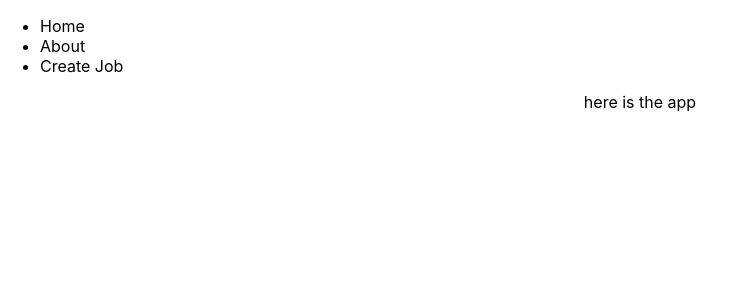
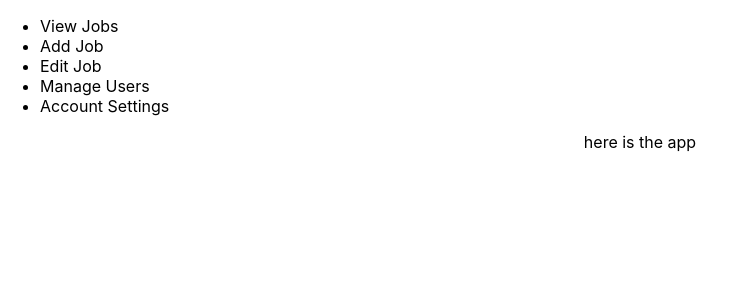
Before and after one commit to HighItsKy/CSCI441-GroupProject, a React (Create React App) app in the folder transportapp/: page / in a window 1280 px wide. Shown: the top 300 px of the page, without its empty margins (0-736 px from the left). Built offline with nearby package versions, Linux system fonts and the light colour scheme.

Commit message:
Add data to navbar and loop through it

```diff
--- a/transportapp/src/components/Navbar.js
+++ b/transportapp/src/components/Navbar.js
@@ -1,13 +1,22 @@
 
 // in the function the return will show what the html will look like
 function Navbar() {
+    let isAdmin = true;
+
+    let adminLinks = ["View Jobs", "Add Job", "Edit Job", "Manage Users", "Account Settings"]
+    let driverLinks = ["View Jobs", "Edit Job", "Account Settings"]
+
+    // use adminLinks if isAdmin is true, use driverLinks otherwise
+    let linksToUse = isAdmin ? adminLinks : driverLinks
+
     return (
         // made sure there is only one html tag at the top level of the return statement
         <nav>
             <ul>
-                <li>Home</li>
-                <li>About</li>
-                <li>Create Job</li>
+                {/* loop through our array and create a <li> element for each item */}
+                {linksToUse.map((link) => (
+                    <li>{link}</li>
+                ))}
             </ul>
         </nav>
 
```
